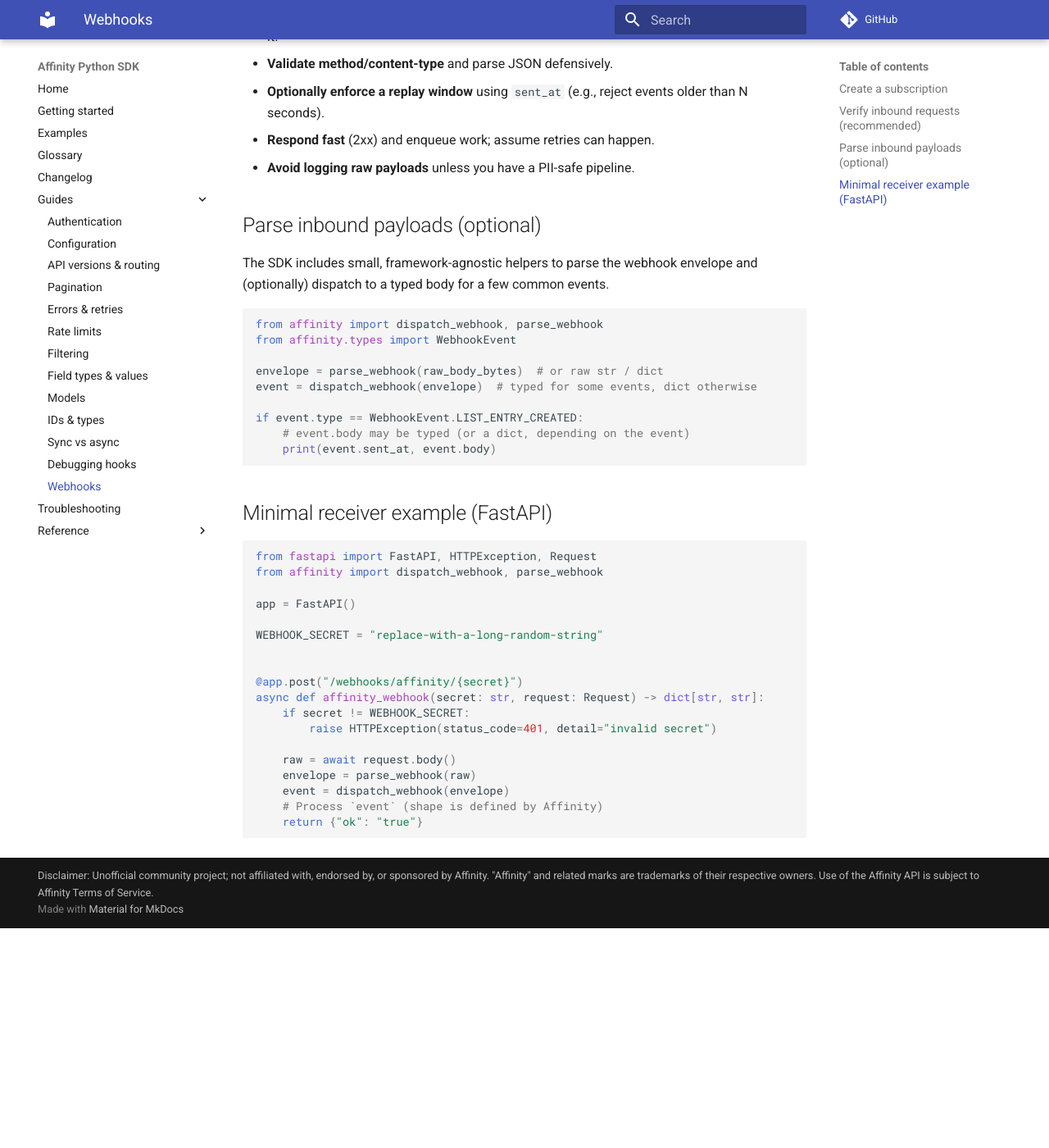
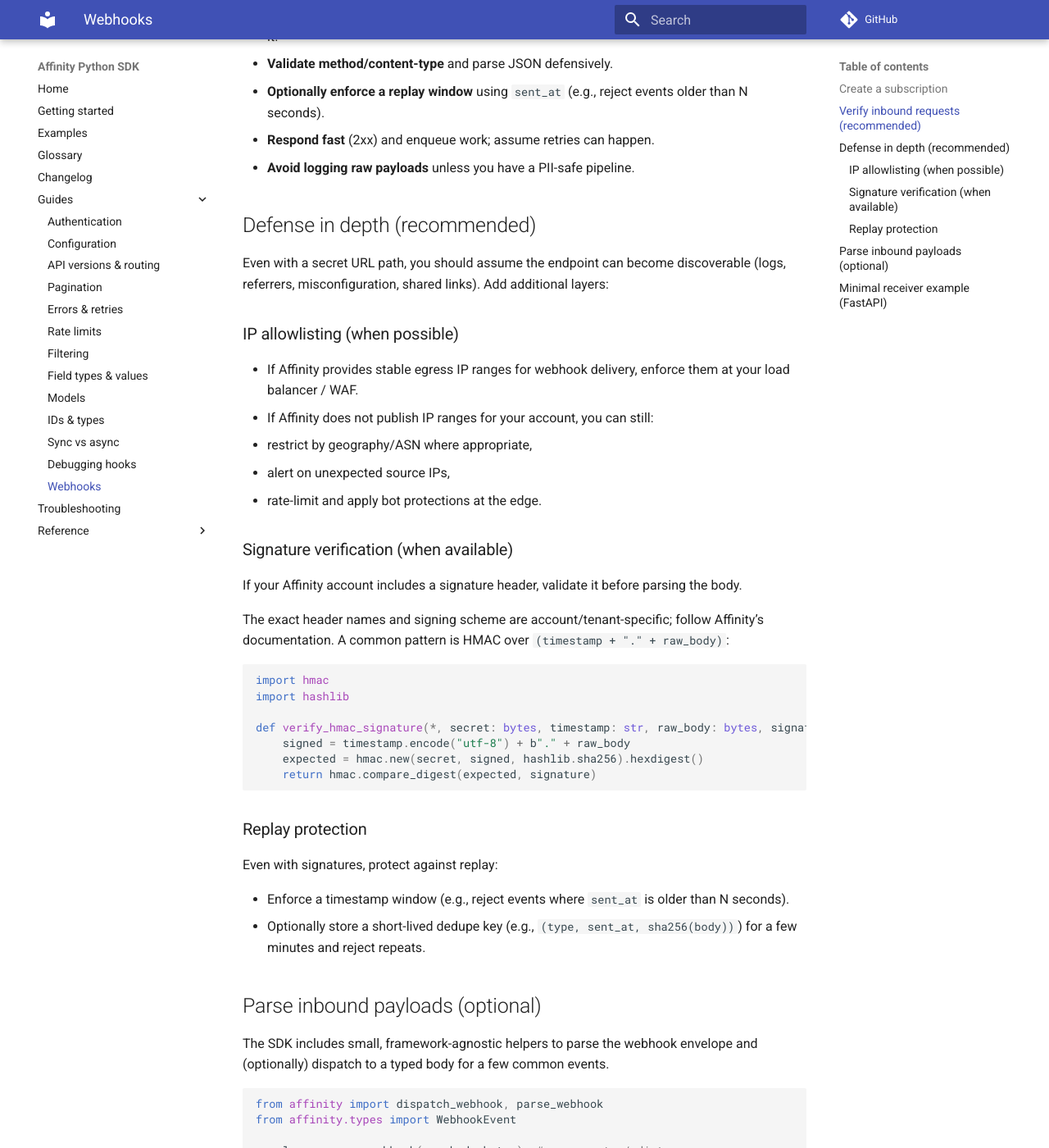
Before and after one commit to oneryalcin/affinity-sdk, an MkDocs documentation site: the page built from docs/public/guides/webhooks.md, in a window 1280 px wide and 1400 px high, scrolled down 1032 px. Shown: the whole window at 82% size. Built offline with MkDocs 1.6.1 and Material for MkDocs 9.7.7, drawn with Linux system fonts in a browser that asks for light colours; comment, search, counter and statistics services are not loaded; the version menu is left out; before the commit the page ends 2164 px from its top, so only the background shows below that.

Commit message:
Docs: expand webhook security guidance

````diff
--- a/docs/public/guides/webhooks.md
+++ b/docs/public/guides/webhooks.md
@@ -39,6 +39,41 @@
 - **Respond fast** (2xx) and enqueue work; assume retries can happen.
 - **Avoid logging raw payloads** unless you have a PII-safe pipeline.
 
+## Defense in depth (recommended)
+
+Even with a secret URL path, you should assume the endpoint can become discoverable (logs, referrers, misconfiguration, shared links). Add additional layers:
+
+### IP allowlisting (when possible)
+
+- If Affinity provides stable egress IP ranges for webhook delivery, enforce them at your load balancer / WAF.
+- If Affinity does not publish IP ranges for your account, you can still:
+  - restrict by geography/ASN where appropriate,
+  - alert on unexpected source IPs,
+  - rate-limit and apply bot protections at the edge.
+
+### Signature verification (when available)
+
+If your Affinity account includes a signature header, validate it before parsing the body.
+
+The exact header names and signing scheme are account/tenant-specific; follow Affinity’s documentation. A common pattern is HMAC over `(timestamp + "." + raw_body)`:
+
+```python
+import hmac
+import hashlib
+
+def verify_hmac_signature(*, secret: bytes, timestamp: str, raw_body: bytes, signature: str) -> bool:
+    signed = timestamp.encode("utf-8") + b"." + raw_body
+    expected = hmac.new(secret, signed, hashlib.sha256).hexdigest()
+    return hmac.compare_digest(expected, signature)
+```
+
+### Replay protection
+
+Even with signatures, protect against replay:
+
+- Enforce a timestamp window (e.g., reject events where `sent_at` is older than N seconds).
+- Optionally store a short-lived dedupe key (e.g., `(type, sent_at, sha256(body))`) for a few minutes and reject repeats.
+
 ## Parse inbound payloads (optional)
 
 The SDK includes small, framework-agnostic helpers to parse the webhook envelope and (optionally) dispatch to a typed body for a few common events.
````
